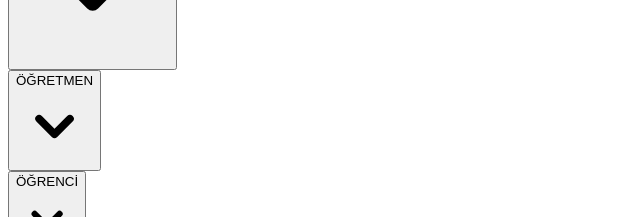
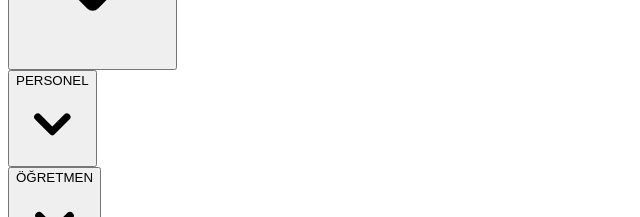
Before and after one commit to gradution-project/student-information-system-fe, a Next.js app: page /officer in a window 1280 px wide. Shown: the part 419-636 px from the top of the page, without its empty margins (0-640 px from the left). Built offline with nearby package versions, Linux system fonts and the light colour scheme.

Commit message:
Officer Component page has been updated

```diff
--- a/public/components/navbar/officer/officer-component.js
+++ b/public/components/navbar/officer/officer-component.js
@@ -7,7 +7,6 @@
     ChartBarIcon,
     CursorClickIcon,
     DocumentReportIcon,
-    IdentificationIcon,
     ViewGridIcon,
 } from '@heroicons/react/outline'
 import {ChevronDownIcon} from '@heroicons/react/solid'
@@ -25,12 +24,15 @@
         description: '',
         href: '/officer/operation/department',
         icon: CursorClickIcon,
-    },
+    }
+]
+
+const officer = [
     {
         name: 'Personel İşlemleri',
-        description: "",
+        description: '',
         href: '/officer/operation/officer',
-        icon: IdentificationIcon,
+        icon: BriefcaseIcon,
     }
 ]
 
@@ -131,6 +133,61 @@
                                                 <div className="ml-4">
                                                     <p className="font-phenomenaRegular text-xl text-gray-800">{item.name}</p>
                                                     <p className="mt-1 text-sm text-gray-500 font-phenomenaThin">{item.description}</p>
+                                                </div>
+                                            </a>
+                                        ))}
+                                    </div>
+                                </div>
+                            </Popover.Panel>
+                        </Transition>
+                    </>
+                )}
+            </Popover>
+
+            <Popover className="relative">
+                {({open}) => (
+                    <>
+                        <Popover.Button
+                            className={classNames(
+                                open ? 'text-sis-yellow' : 'text-gray-500',
+                                'group bg-white rounded-md inline-flex items-center text-xl hover:text-sis-yellow focus:outline-none'
+                            )}
+                        >
+                            <span>PERSONEL</span>
+                            <ChevronDownIcon
+                                className={classNames(
+                                    open ? 'text-sis-yellow' : 'text-gray-500',
+                                    'ml-2 h-5 w-5 group-hover:text-sis-yellow'
+                                )}
+                                aria-hidden="true"
+                            />
+                        </Popover.Button>
+
+                        <Transition
+                            as={Fragment}
+                            enter="transition ease-out duration-200"
+                            enterFrom="opacity-0 translate-y-1"
+                            enterTo="opacity-100 translate-y-0"
+                            leave="transition ease-in duration-150"
+                            leaveFrom="opacity-100 translate-y-0"
+                            leaveTo="opacity-0 translate-y-1"
+                        >
+                            <Popover.Panel
+                                className="absolute z-10 left-1/2 transform -translate-x-1/2 mt-3 px-2 w-screen max-w-md sm:px-0">
+                                <div
+                                    className="rounded-lg shadow-lg ring-1 ring-black ring-opacity-5 overflow-hidden">
+                                    <div className="relative grid gap-6 bg-white px-5 py-6 sm:gap-8 sm:p-8">
+                                        {officer.map((item) => (
+                                            <a
+                                                key={item.name}
+                                                href={item.href}
+                                                className="-m-3 p-3 flex items-start rounded-lg hover:bg-gray-50"
+                                            >
+                                                <item.icon className="flex-shrink-0 h-6 w-6 text-sis-yellow"
+                                                           aria-hidden="true"/>
+                                                <div className="ml-4">
+                                                    <p className="font-phenomenaRegular text-xl text-gray-800">{item.name}</p>
+                                                    <p className="mt-1 text-sm text-gray-500">{item.description}</p>
                                                 </div>
                                             </a>
                                         ))}
@@ -252,6 +309,7 @@
                 )}
             </Popover>
 
+
             <Popover className="relative">
                 {({open}) => (
                     <>
```
Also changed, not shown: pages/officer/operation/officer/index.js (added).
